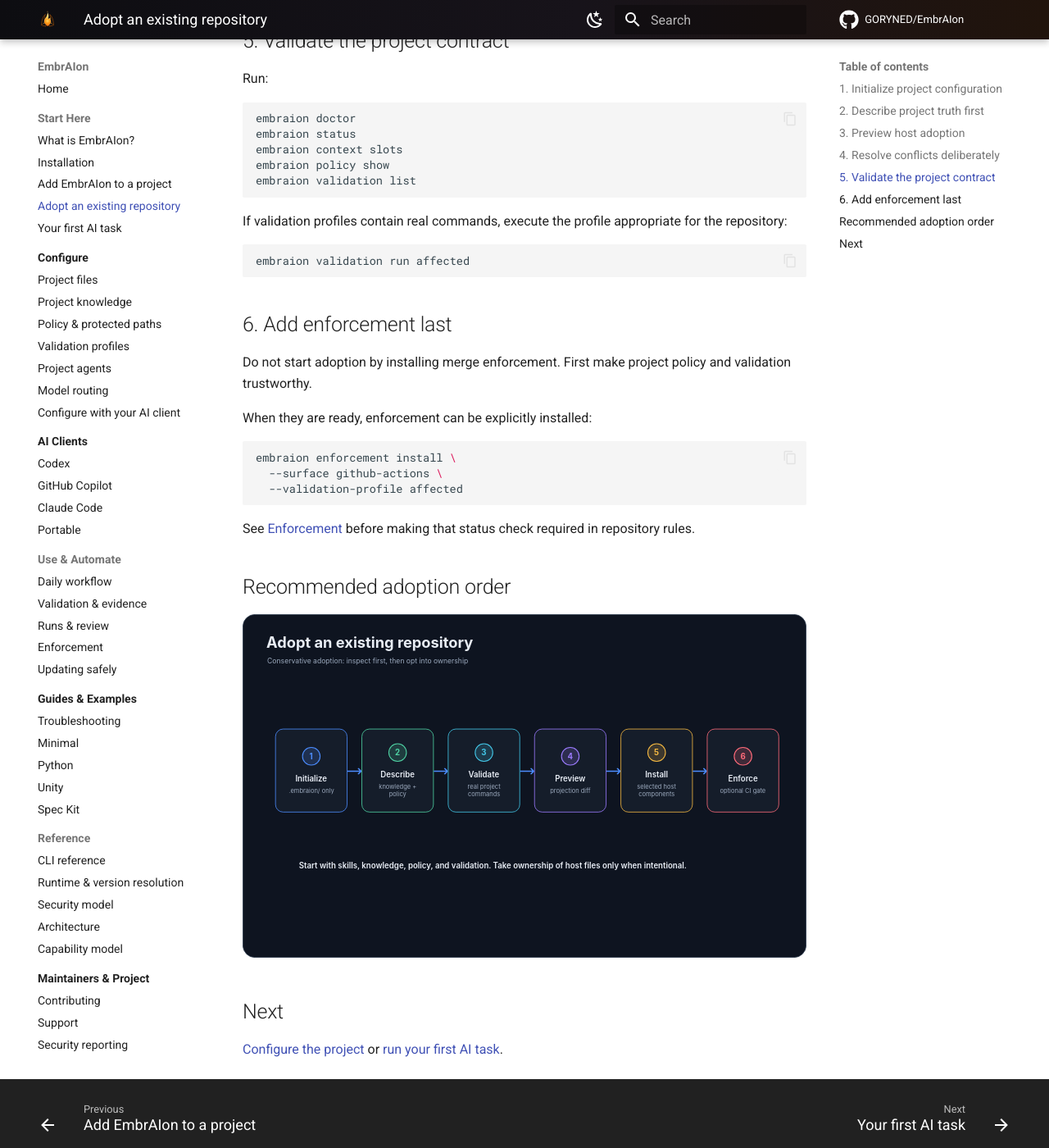
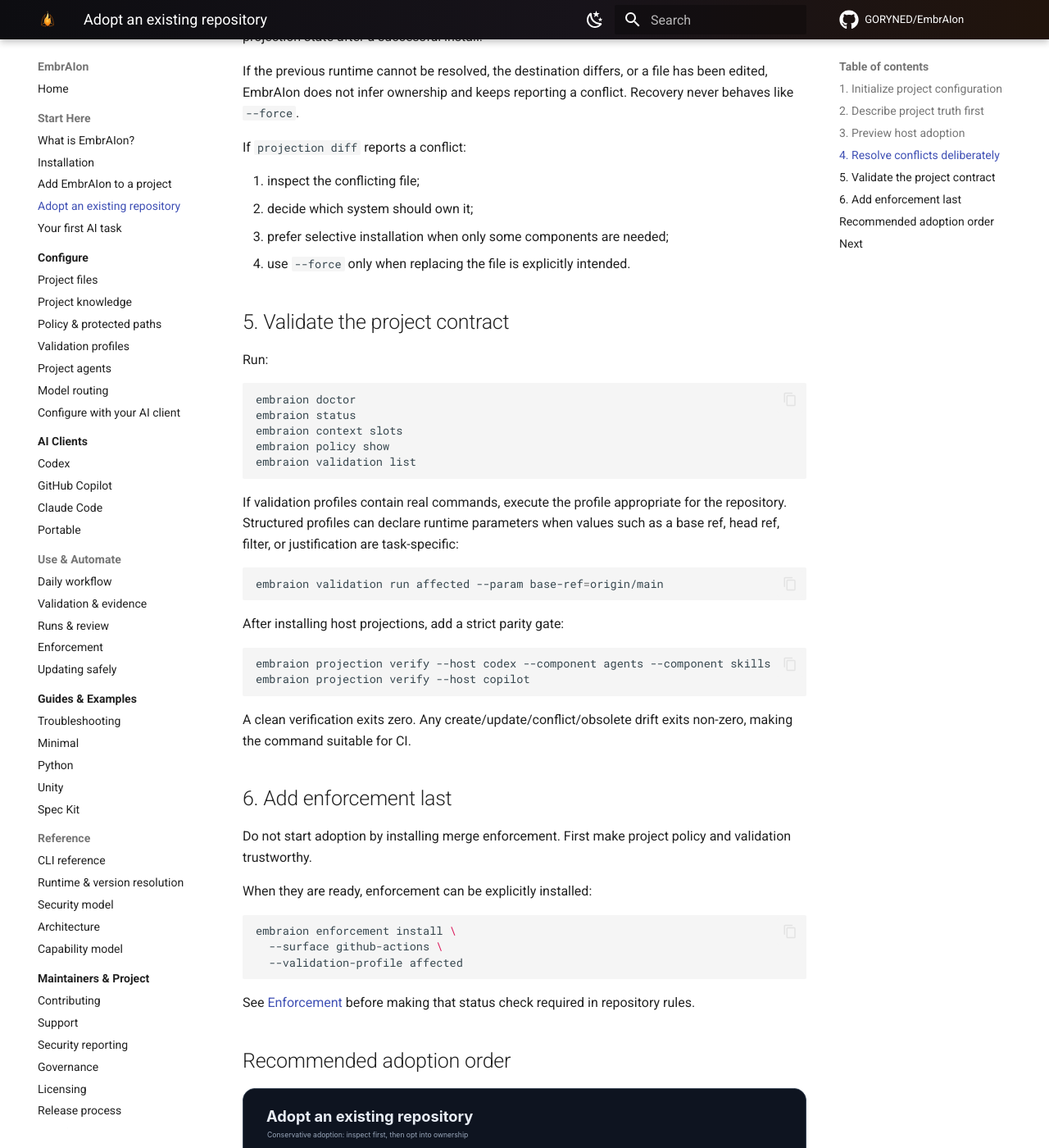
Before and after one commit to GORYNED/EmbrAIon, an MkDocs documentation site: the page built from docs/getting-started/existing-repository.md, in a window 1280 px wide and 1400 px high, scrolled down 2147 px. Shown: the whole window at 82% size. Built offline with MkDocs 1.6.1 and Material for MkDocs 9.7.7, drawn with Linux system fonts in a browser that asks for light colours; comment, search, counter and statistics services are not loaded; some of the changed text lies outside the part shown.

Commit message:
Apply dogfood findings to existing-repository adoption

````diff
--- a/docs/getting-started/existing-repository.md
+++ b/docs/getting-started/existing-repository.md
@@ -56,6 +56,23 @@ embraion install \
 
 Repeat `--component` when you intentionally want EmbrAIon to own more components.
 
+
+If a mature Codex repository already owns `.codex/config.toml`, use partial config ownership instead of replacing the file:
+
+```bash
+embraion projection diff \
+  --host codex \
+  --component config \
+  --config-mode merge
+
+embraion install \
+  --host codex \
+  --component config \
+  --config-mode merge
+```
+
+This preserves project-owned Codex settings while EmbrAIon manages only its required `[agents]` keys.
+
 ## 4. Resolve conflicts deliberately
 
 EmbrAIon distinguishes generated files that can be safely updated from files that are user-owned or locally modified.
@@ -83,11 +100,20 @@ embraion policy show
 embraion validation list
 ```
 
-If validation profiles contain real commands, execute the profile appropriate for the repository:
+If validation profiles contain real commands, execute the profile appropriate for the repository. Structured profiles can declare runtime parameters when values such as a base ref, head ref, filter, or justification are task-specific:
 
 ```bash
-embraion validation run affected
+embraion validation run affected --param base-ref=origin/main
 ```
+
+After installing host projections, add a strict parity gate:
+
+```bash
+embraion projection verify --host codex --component agents --component skills
+embraion projection verify --host copilot
+```
+
+A clean verification exits zero. Any create/update/conflict/obsolete drift exits non-zero, making the command suitable for CI.
 
 ## 6. Add enforcement last
 
````
